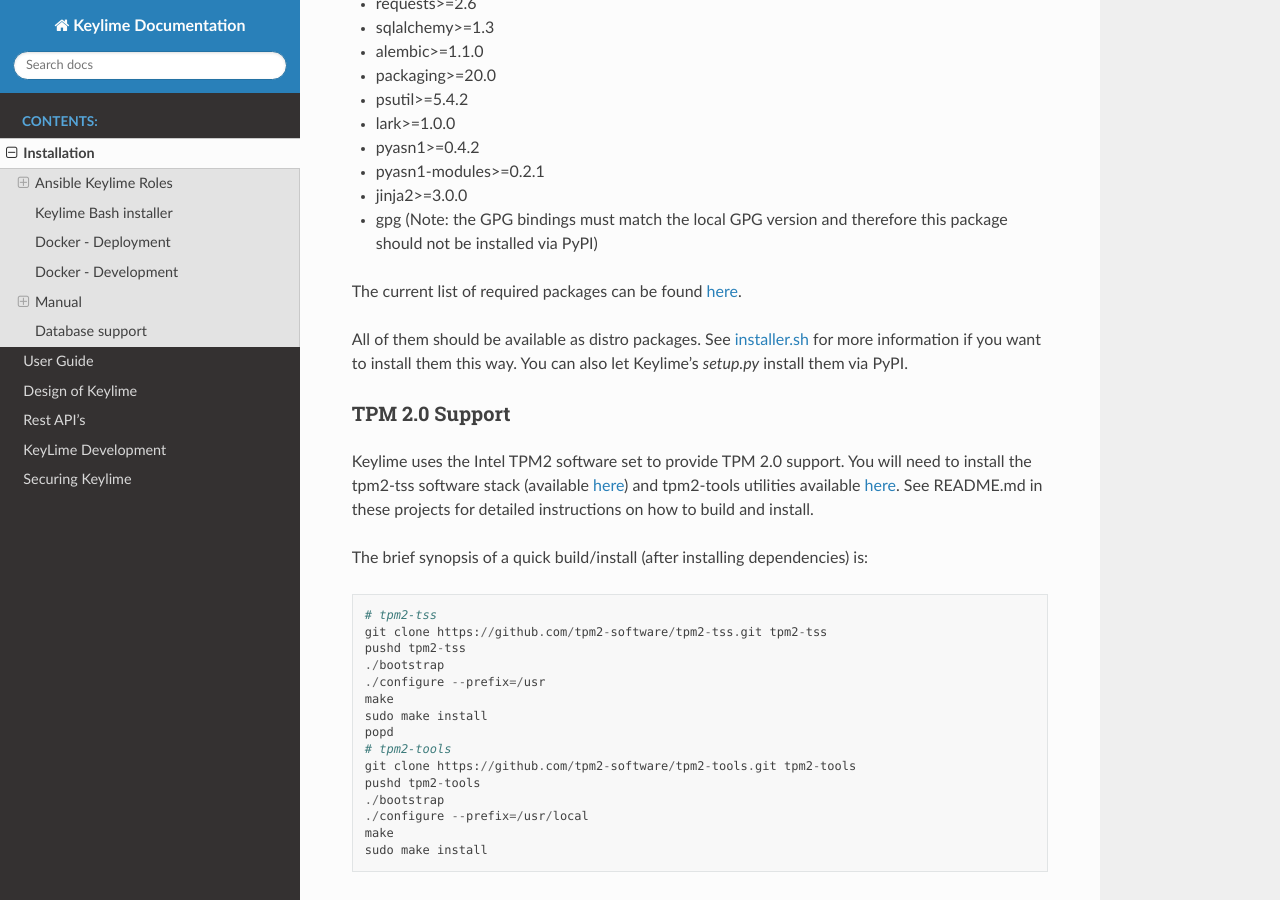
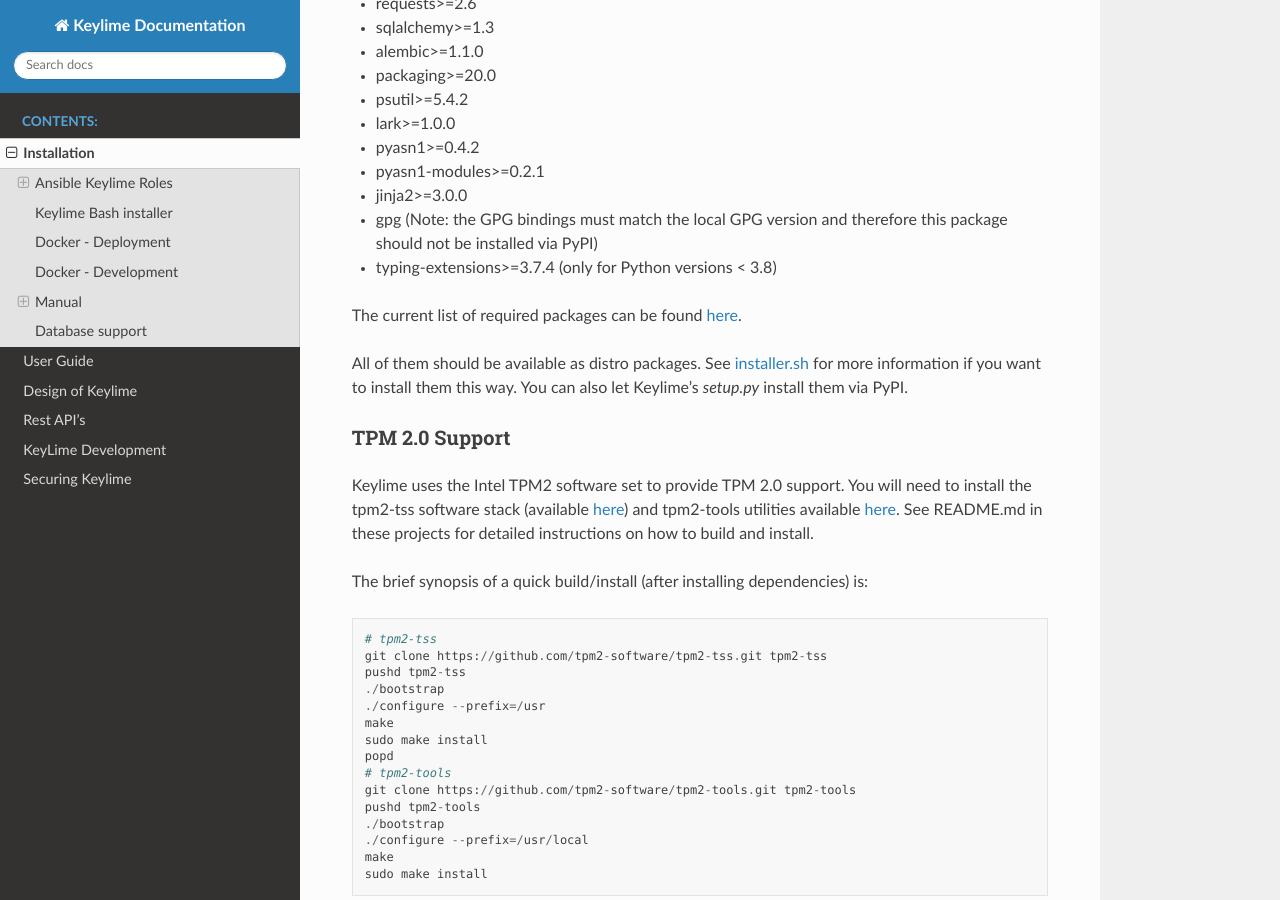
Before and after one commit to keylime/keylime, a Sphinx documentation site: the page built from docs/installation.rst, in a window 1280 px wide and 900 px high, scrolled down 2913 px. Built offline with Sphinx 7.4.7 and the Read the Docs theme 2.0.0, drawn with Linux system fonts in a browser that asks for light colours.

Commit message:
requirements, docs: add typing-extensions as a dependency
Signed-off-by: Thore Sommer <mail@thson.de>

```diff
--- a/docs/installation.rst
+++ b/docs/installation.rst
@@ -145,6 +145,7 @@
 * pyasn1-modules>=0.2.1
 * jinja2>=3.0.0
 * gpg (Note: the GPG bindings must match the local GPG version and therefore this package should not be installed via PyPI)
+* typing-extensions>=3.7.4 (only for Python versions < 3.8)
 
 The current list of required packages can be found `here <https://github.com/keylime/keylime/blob/master/requirements.txt>`_.
 
--- a/requirements.txt
+++ b/requirements.txt
@@ -20,3 +20,5 @@
 jinja2>=3.0.0 # BSD
 # Keylime requires also gpg (LGPLv2+).
 # Those bindings must match the local GPG version and therefore this package is not installed via PyPI.
+# typing-extensions is required for TypedDict and Literal on Python < 3.8
+typing-extensions>=3.7.4 ; python_version < '3.8' #PSF-2.0
```
